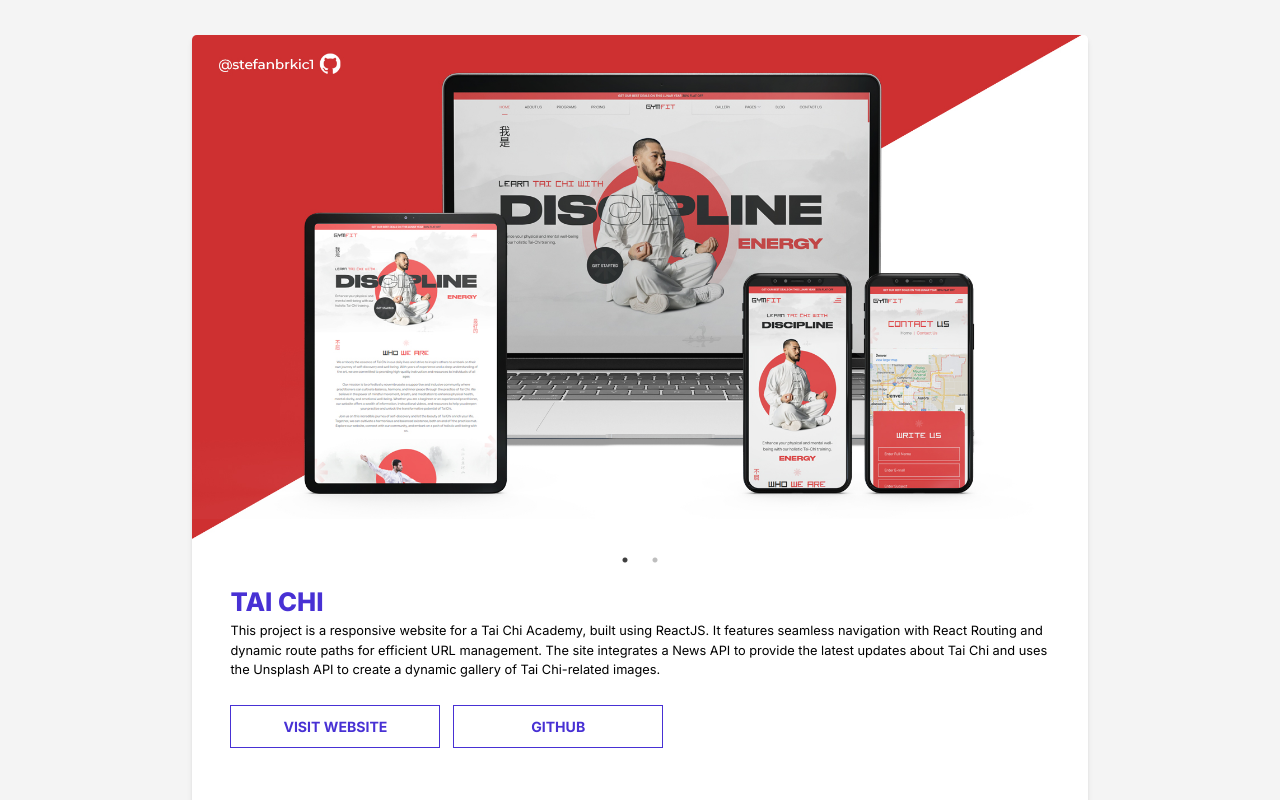
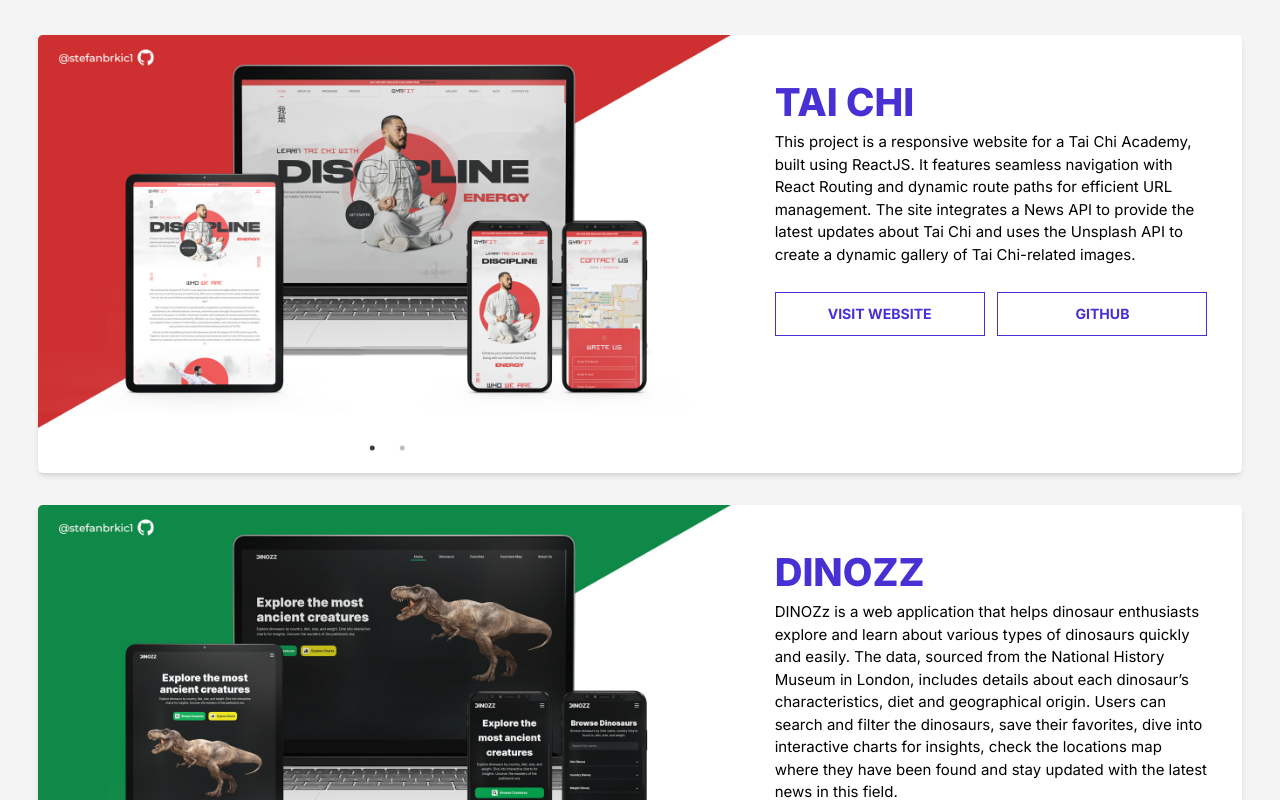
Before and after one commit to stefanbrkic1/portfolio, a React (Vite) app: page /projects in a window 1280 px wide. Shown: the part 280-1080 px from the top of the page. Built offline with nearby package versions, Linux system fonts and the light colour scheme.

Commit message:
Projects Layout update

```diff
--- a/src/data/projects.js
+++ b/src/data/projects.js
@@ -9,6 +9,15 @@ const projects = [
       "This project is a responsive website for a Tai Chi Academy, built using ReactJS. It features seamless navigation with React Routing and dynamic route paths for efficient URL management. The site integrates a News API to provide the latest updates about Tai Chi and uses the Unsplash API to create a dynamic gallery of Tai Chi-related images.",
     github: "https://github.com/stefanbrkic1/tai-chi",
     deployment: "https://tai-chi.vercel.app/",
+  },
+  {
+    id: uuidv4(),
+    img: ["/img/dinosaurs.jpg", "/img/dinosaurs-phones.jpg"],
+    title: "DINOZZ",
+    description:
+      "DINOZz is a web application that helps dinosaur enthusiasts explore and learn about various types of dinosaurs quickly and easily. The data, sourced from the National History Museum in London, includes details about each dinosaur’s characteristics, diet and geographical origin. Users can search and filter the dinosaurs, save their favorites, dive into interactive charts for insights, check the locations map where they have been found and stay updated with the latest news in this field.",
+    github: "https://github.com/chingu-voyages/v48-tier2-team-13",
+    deployment: "https://dinozz-discovery.onrender.com/",
   },
   {
     id: uuidv4(),
@@ -28,15 +37,7 @@ const projects = [
     github: "https://github.com/stefanbrkic1/MemoryGame",
     deployment: "https://rickandmorty-memory-teal.vercel.app/",
   },
-  {
-    id: uuidv4(),
-    img: ["/img/dinosaurs.jpg", "/img/dinosaurs-phones.jpg"],
-    title: "DINOZZ",
-    description:
-      "DINOZz is a web application that helps dinosaur enthusiasts explore and learn about various types of dinosaurs quickly and easily. The data, sourced from the National History Museum in London, includes details about each dinosaur’s characteristics, diet and geographical origin. Users can search and filter the dinosaurs, save their favorites, dive into interactive charts for insights, check the locations map where they have been found and stay updated with the latest news in this field.",
-    github: "https://github.com/chingu-voyages/v48-tier2-team-13",
-    deployment: "https://dinozz-discovery.onrender.com/",
-  },
+
   {
     id: uuidv4(),
     img: ["/img/listify.jpg", "/img/listify-phones.jpg"],
--- a/src/pages/ProjectsPage.jsx
+++ b/src/pages/ProjectsPage.jsx
@@ -16,7 +16,7 @@ function ProjectsPage() {
   };
 
   return (
-    <>
+    <div className="bg-[#F4F4F4]">
       <div className="relative bg-primary pt-[4rem] pb-[4rem] sm:pt-[5rem] sm:pb-[6.5rem] flex justify-center items-center flex-col">
         <FadeInItem index={2} showOnce={true}>
           <h1 className="max-[400px]:text-[32px] min-[400px]:text-[36px] text-[34px] sm:text-[4.7em] md:text-[4em] font-extrabold text-secondary">
@@ -466,15 +466,18 @@ function ProjectsPage() {
         </svg>
       </div>
 
-      <section className="bg-[#F4F4F4] px-[15%] py-[3rem]">
+      <section className="px-[20px] lg:px-[3%] py-[2rem] sm:py-[3rem] container min-[1900px]:px-[15%]">
         {projects &&
           projects.map((project) => {
             return (
               <div
                 key={project.id}
-                className="bg-[#ffffff] pb-[40px] shadow-md rounded-md mb-10 overflow-hidden"
+                className="bg-[#ffffff] pb-[10px] sm:pb-[40px] shadow-md rounded-md mb-10 overflow-hidden flex flex-col lg:flex-row"
               >
-                <Slider {...settings} className="cursor-pointer">
+                <Slider
+                  {...settings}
+                  className="cursor-pointer  w-full lg:w-[50%] xl:w-[58%]"
+                >
                   <div>
                     <img src={project.img[0]} alt="" />
                   </div>
@@ -483,23 +486,25 @@ function ProjectsPage() {
                   </div>
                 </Slider>
 
-                <div className="p-[3rem]">
-                  <h2 className="font-extrabold text-primary text-[2rem]">
+                <div className="p-[20px] sm:p-[3rem]">
+                  <h2 className="font-extrabold text-primary text-[2rem] sm:text-[4.5rem] md:text-[3.5rem] lg:text-[3rem] 2xl:text-[2.5rem]">
                     {project.title.toUpperCase()}
                   </h2>
-                  <p>{project.description}</p>
-                  <div className="flex mt-[2rem] gap-4">
+                  <p className="text-[0.9rem] sm:text-[15px] 2xl:text-[16px]">
+                    {project.description}
+                  </p>
+                  <div className="flex flex-col sm:flex-row mt-[2rem] gap-4">
                     <a
                       href={project.deployment}
                       target="_blank"
-                      className="hover:bg-primary transition-all duration-200 hover:text-[#ffffff] flex justify-center items-center gap-5 w-[210px] border border-primary py-[0.8rem] text-primary font-bold text-[1.1rem] sm:text-[1.5rem] md:text-[1.1rem]"
+                      className="hover:bg-primary transition-all duration-200 hover:text-[#ffffff] flex justify-center items-center gap-5 w-full sm:w-[210px] border border-primary py-[0.8rem] sm:py-[1.8rem] md:py-[1.2rem] lg:py-[1rem] xl:py-[0.8rem] text-primary font-bold text-[1.1rem] sm:text-[2.5rem] md:text-[2rem] lg:text-[1.3rem] xl:text-[1.1rem]"
                     >
                       VISIT WEBSITE
                     </a>
                     <a
                       href={project.github}
                       target="_blank"
-                      className="hover:bg-primary transition-all duration-200 hover:text-[#ffffff] flex justify-center items-center gap-5 w-[210px] border border-primary py-[0.8rem] text-primary font-bold text-[1.1rem] sm:text-[1.8rem] md:text-[1.1rem]"
+                      className="hover:bg-primary transition-all duration-200 hover:text-[#ffffff] flex justify-center items-center gap-5 w-full sm:w-[210px] border border-primary py-[0.8rem] sm:py-[1.8rem] md:py-[1.2rem] lg:py-[1rem] xl:py-[0.8rem] text-primary font-bold text-[1.1rem] sm:text-[2.5rem] md:text-[2rem] lg:text-[1.3rem] xl:text-[1.1rem]"
                     >
                       GITHUB
                     </a>
@@ -510,7 +515,7 @@ function ProjectsPage() {
           })}
       </section>
       <Footer />
-    </>
+    </div>
   );
 }
 
```
